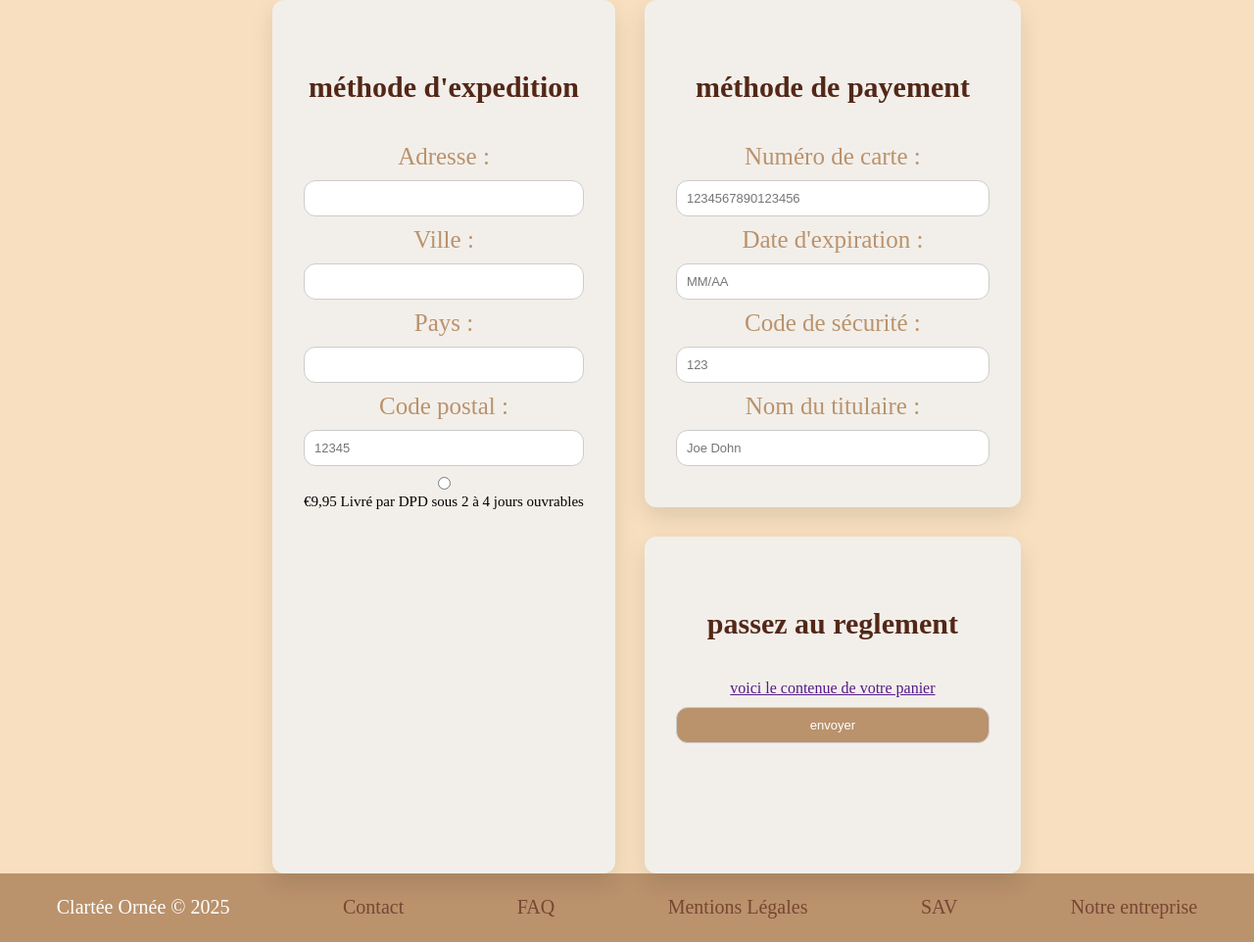
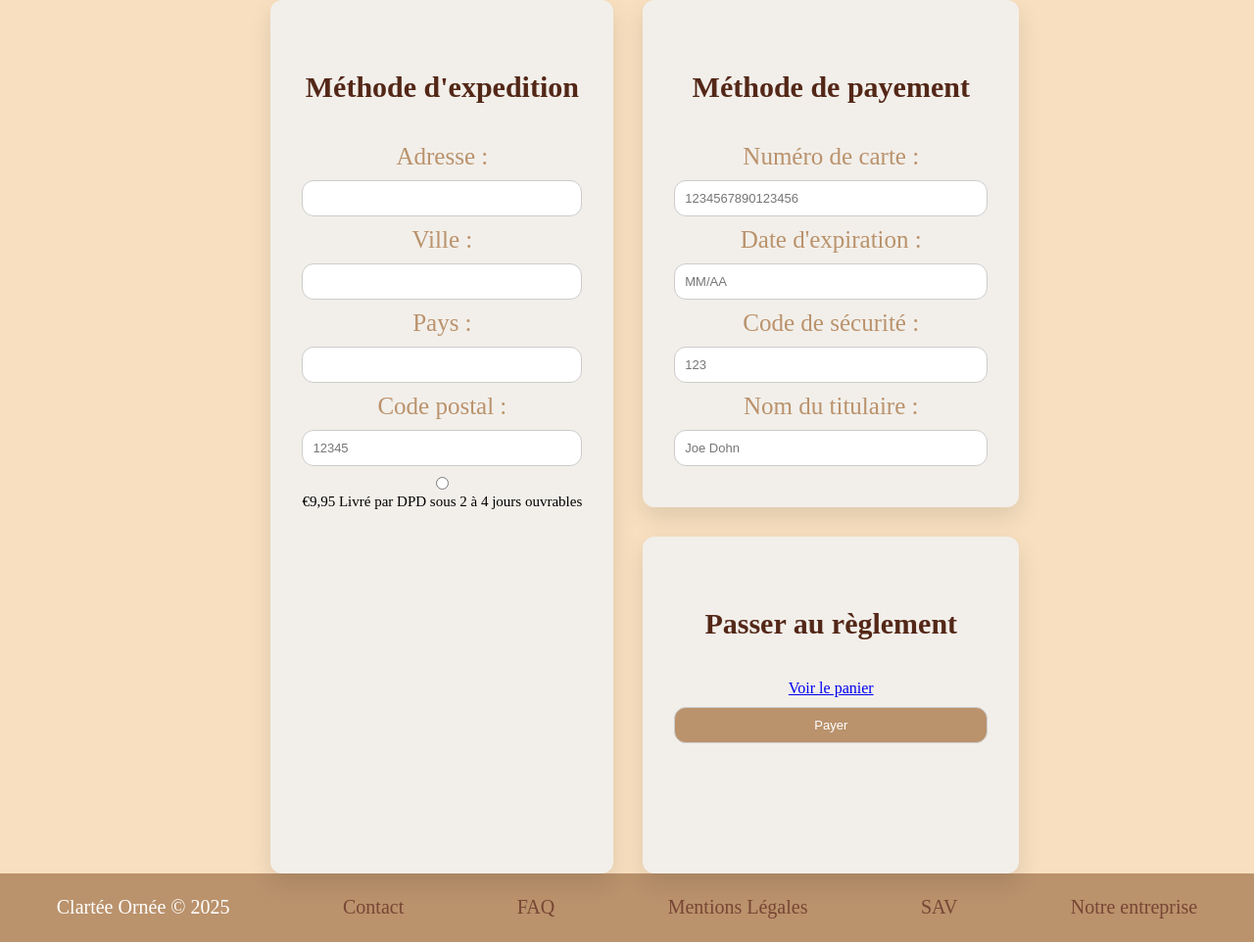
Before and after one commit to Yann336/Projet-transversale-web, a PHP site: page /index.php?page=achat in a window 1280 px wide. Shown: the part 80-1042 px from the top of the page at 98% size. Run offline with PHP 8.4, Linux system fonts and the light colour scheme.

Commit message:
correction

```diff
--- a/views/pages/achat.php
+++ b/views/pages/achat.php
@@ -28,11 +28,11 @@ if ($_SERVER['REQUEST_METHOD'] === 'POST' && isset($_POST['pay'])) {
 
 ?>
 <section>
-        <div class="container-achat">
-            <form action="#">
+        <div class="container-achat" action="index.php?page=achat">
+            <form method = 'post' >
 
                 <div class="delivery_method">
-                    <h4>méthode d'expedition</h4>
+                    <h4>Méthode d'expedition</h4>
 
                     <label for="Street">Adresse :</label>
                     <input type="text" id="Street" name="Street" required>
@@ -54,7 +54,7 @@ if ($_SERVER['REQUEST_METHOD'] === 'POST' && isset($_POST['pay'])) {
                 <div class="payment_column">
 
                     <div class="payment_method">
-                        <h4>méthode de payement</h4>
+                        <h4>Méthode de payement</h4>
 
                         <label for="NumberCard">Numéro de carte :</label>
                         <input type="text" id="NumberCard" name="NumberCard"
@@ -73,9 +73,12 @@ if ($_SERVER['REQUEST_METHOD'] === 'POST' && isset($_POST['pay'])) {
                     </div>
 
                     <div class="payment">
-                        <h4><strong>passez au reglement</strong></h4>
-                        <a href="">voici le contenue de votre panier</a>
-                        <input class="submit_button" type="submit" value="envoyer">
+                        <h4><strong>Passer au règlement</strong></h4>
+                        <a href="index.php?page=basket">Voir le panier</a>
+
+
+                        <input type="hidden" name="pay" value="1">
+                        <input type="submit" class="submit_button" value="Payer">
                     </div>
 
                 </div>
```
Also changed, not shown: views/pages/customers-services.php (+4 -5 lines), views/pages/inscription.php (+5 -6 lines).
